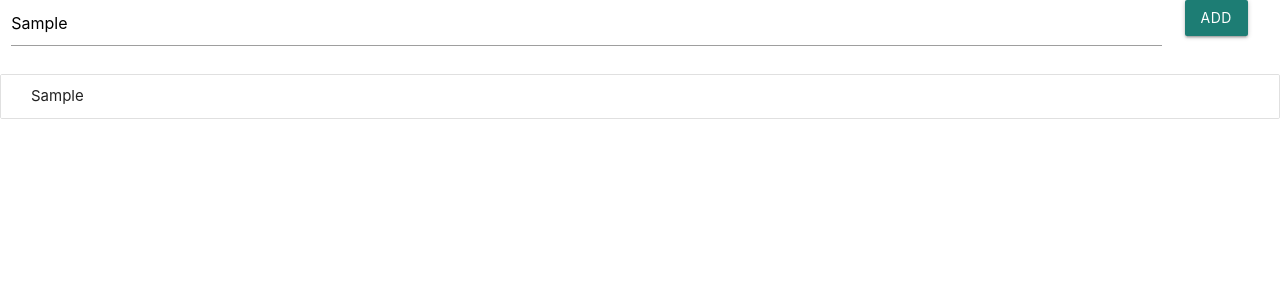
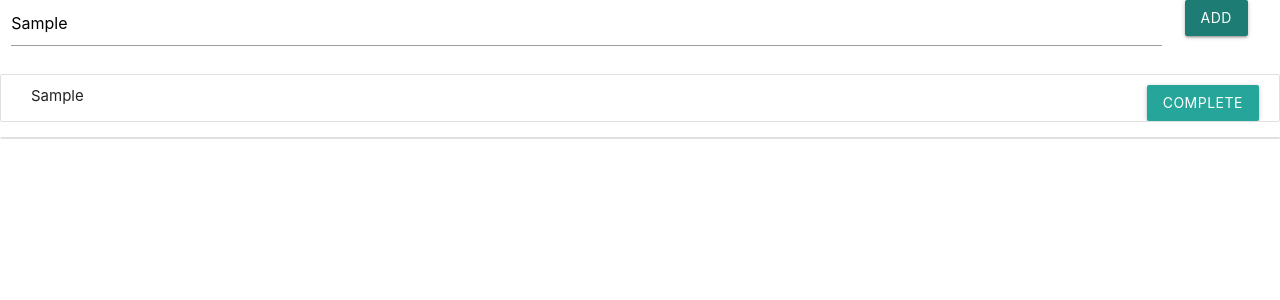
Before and after one commit to MaksimenkoYR/to-do-list, a React (Create React App) app in the folder client/: page / in a window 1280 px wide. Both pictures are taken after typing "Sample" into the empty fields and a click on the button "ADD". Shown: the top 300 px of the page. Built offline with nearby package versions, Linux system fonts and the light colour scheme.

Commit message:
add functionality for marking task as complete and not complete

```diff
--- a/client/src/features/TasksList/ListItem.js
+++ b/client/src/features/TasksList/ListItem.js
@@ -1,16 +1,38 @@
 import React from 'react'
+import {connect} from 'react-redux'
+import {completeTask, incompleteTask} from '../../redux/action'
 
-const ListItem = () => {
+const ListItem = ({task, ...props}) => {
     return (
         <li className='collection-item'>
             <div>
-                Alvin
-                <a href='#!' className='secondary-content'>
-                    <i className='material-icons'>send</i>
-                </a>
+                {task.taskName}
+                {task.isComplete ? (
+                    // eslint-disable-next-line jsx-a11y/anchor-is-valid
+                    <a
+                        href='#'
+                        className='secondary-content waves-effect waves-light btn'
+                        onClick={() => {
+                            props.incompleteTask(task.taskId)
+                        }}
+                    >
+                        incomplete
+                    </a>
+                ) : (
+                    // eslint-disable-next-line jsx-a11y/anchor-is-valid
+                    <a
+                        href='#'
+                        className='secondary-content waves-effect waves-light btn'
+                        onClick={() => {
+                            props.completeTask(task.taskId)
+                        }}
+                    >
+                        complete
+                    </a>
+                )}
             </div>
         </li>
     )
 }
 
-export default ListItem
+export default connect(null, {completeTask, incompleteTask})(ListItem)
--- a/client/src/features/TasksList/TasksList.js
+++ b/client/src/features/TasksList/TasksList.js
@@ -7,7 +7,12 @@ const TasksList = ({tasks}) => {
         <div>
             <ul className='collection with-header'>
                 {tasks.incomplete.map(i => (
-                    <li class='collection-item'>{i.taskName}</li>
+                    <ListItem task={i} />
+                ))}
+            </ul>
+            <ul className='collection with-header'>
+                {tasks.complete.map(i => (
+                    <ListItem task={i} />
                 ))}
             </ul>
         </div>
--- a/client/src/redux/action.js
+++ b/client/src/redux/action.js
@@ -1,14 +1,18 @@
-import {ADD_TASK, DELETE_TASK, COMPLETE_TASK} from './actionTypes'
+import {ADD_TASK, DELETE_TASK, COMPLETE_TASK, INCOMPLETE_TASK} from './actionTypes'
 
 export const addTask = task => ({
     type: ADD_TASK,
     payload: {task},
 })
-export const DeleteTask = taskId => ({
+export const deleteTask = taskId => ({
     type: DELETE_TASK,
     payload: {taskId},
 })
-export const CompleteTask = taskId => ({
+export const completeTask = taskId => ({
     type: COMPLETE_TASK,
     payload: {taskId},
 })
+export const incompleteTask = taskId => ({
+    type: INCOMPLETE_TASK,
+    payload: {taskId},
+})
--- a/client/src/redux/actionTypes.js
+++ b/client/src/redux/actionTypes.js
@@ -1,3 +1,4 @@
 export const ADD_TASK = 'ADD_TASK'
 export const DELETE_TASK = 'DEL_TASK'
 export const COMPLETE_TASK = 'COMPLETE_TASK'
+export const INCOMPLETE_TASK = 'INCOMPLETE_TASK'
--- a/client/src/redux/reducers/taskListReducer.js
+++ b/client/src/redux/reducers/taskListReducer.js
@@ -1,8 +1,8 @@
-import {ADD_TASK, DELETE_TASK, COMPLETE_TASK} from '../actionTypes'
+import {ADD_TASK, DELETE_TASK, COMPLETE_TASK, INCOMPLETE_TASK} from '../actionTypes'
 
 const initialState = {
-    complete: [],
-    incomplete: [],
+    complete: {},
+    incomplete: {},
 }
 
 const taskListReducer = (state = initialState, action) => {
@@ -11,7 +11,7 @@ const taskListReducer = (state = initialState, action) => {
             const {task} = action.payload
             return {
                 ...state,
-                incomplete: {...state.incomplete, [task.taskId]: task},
+                incomplete: {...state.incomplete, [task.taskId]: {...task, isComplete: false}},
             }
         }
         case DELETE_TASK: {
@@ -26,14 +26,34 @@ const taskListReducer = (state = initialState, action) => {
             }
         }
         case COMPLETE_TASK: {
+            console.log(action)
             const {taskId} = action.payload
             let incompleteCopy = {...state.incomplete}
             delete incompleteCopy[taskId]
             return {
                 ...state,
+                complete: {
+                    ...state.complete,
+                    [taskId]: {...state.incomplete[taskId], isComplete: true},
+                },
                 incomplete: {...incompleteCopy},
             }
         }
+        case INCOMPLETE_TASK: {
+            console.log(action)
+            const {taskId} = action.payload
+            let completeCopy = {...state.complete}
+            delete completeCopy[taskId]
+            return {
+                ...state,
+                incomplete: {
+                    ...state.incomplete,
+                    [taskId]: {...state.complete[taskId], isComplete: false},
+                },
+                complete: {...completeCopy},
+            }
+        }
+
         default: {
             return state
         }
```
